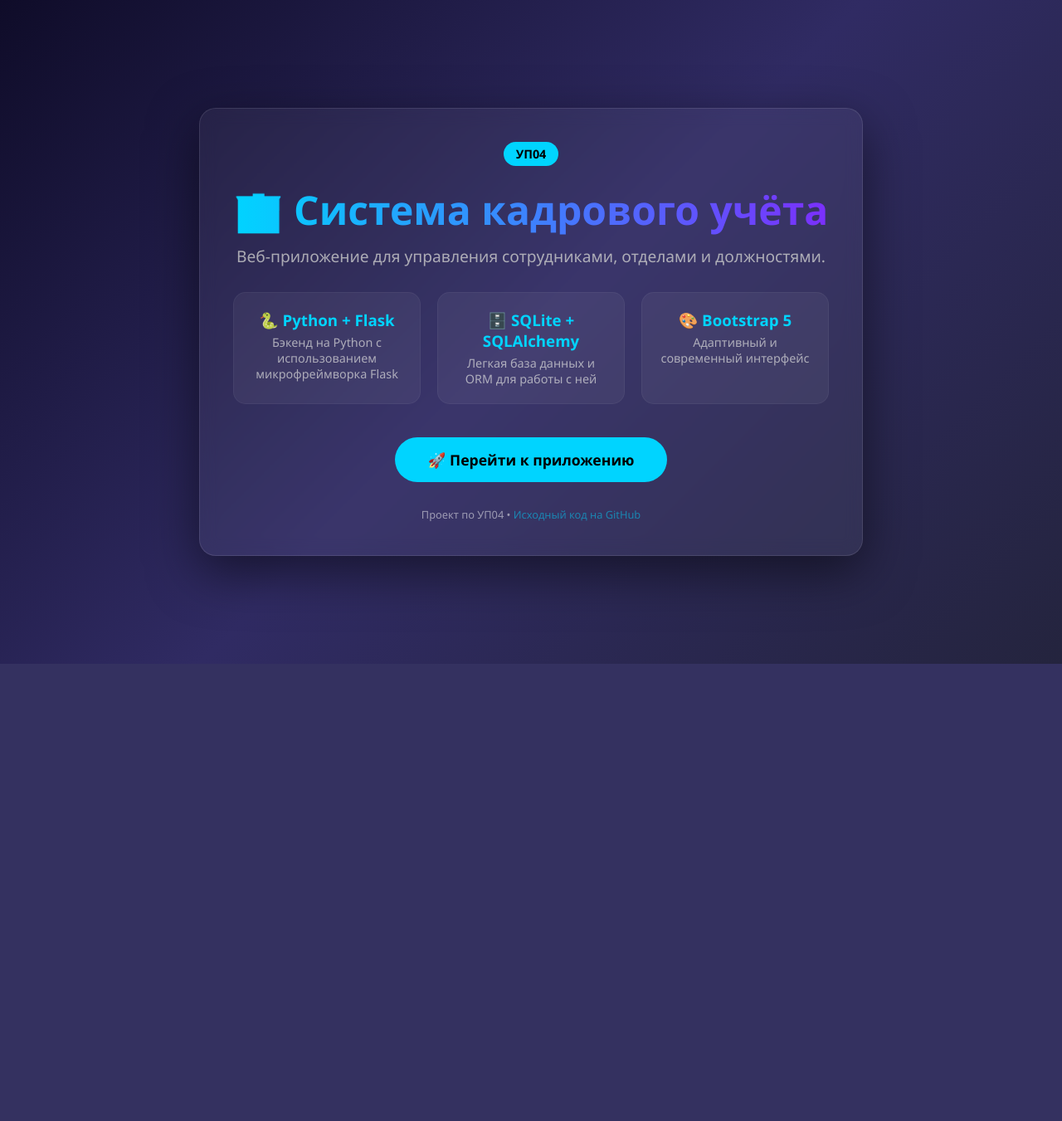
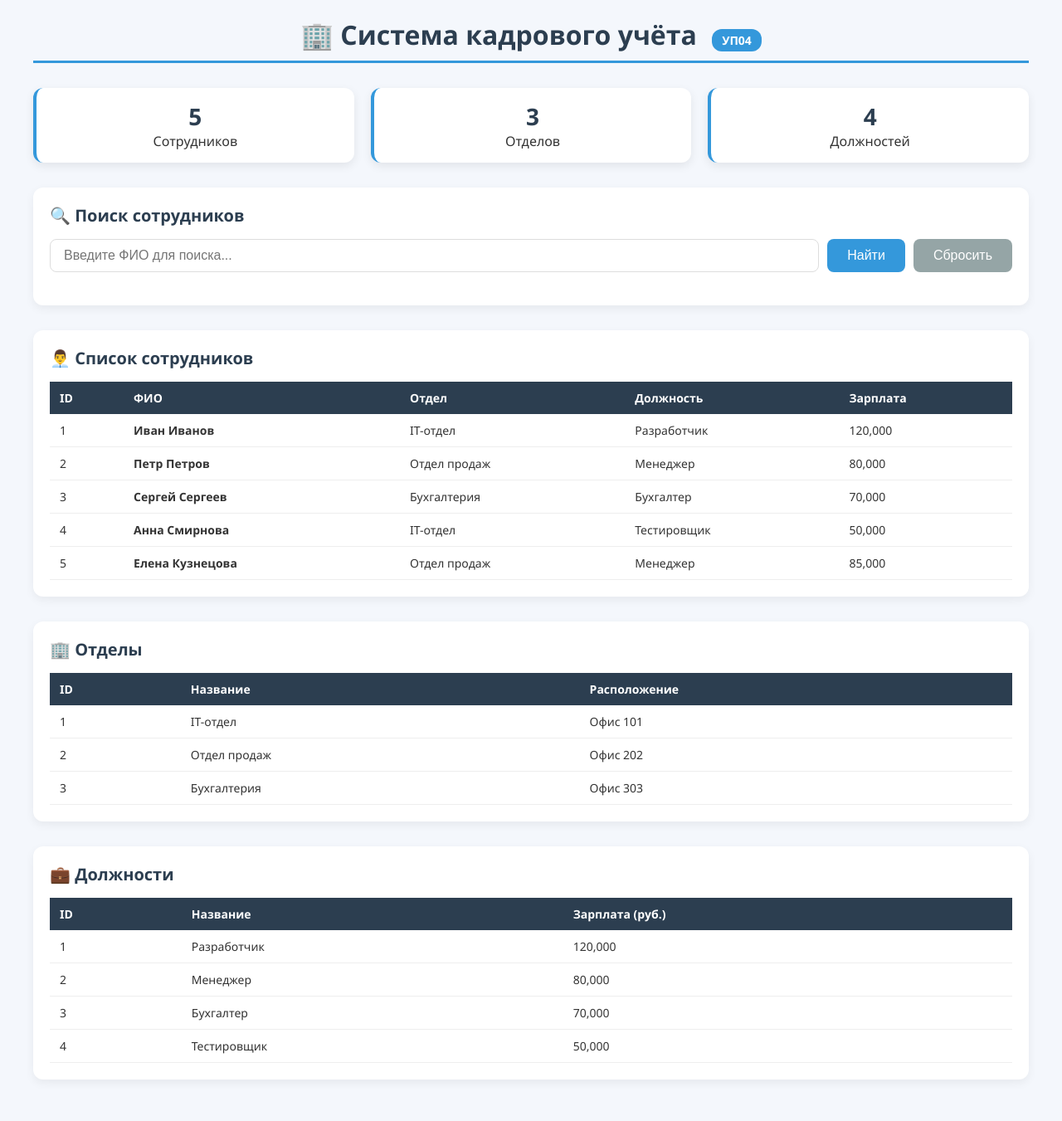
Before and after one commit to kps010208-lab/-, a Flask app: page / in a window 1280 px wide. Shown: the whole page at 83% size. Before the commit the page ends 800 px from the top, so only its background shows below. Run offline with Flask 3, Linux system fonts and the light colour scheme; data comes from the database, SQL or seed files in the repository.

Commit message:
Update index.html

```diff
--- a/templates/index.html
+++ b/templates/index.html
@@ -3,179 +3,286 @@
 <head>
   <meta charset="UTF-8">
   <meta name="viewport" content="width=device-width, initial-scale=1.0">
-    <title>Система кадрового учёта</title>
+  <title>Кадровый учёт</title>
   <style>
-        /* --- Общие стили --- */
-        * {
-            margin: 0;
-            padding: 0;
-            box-sizing: border-box;
+
+    * { margin: 0; padding: 0; box-sizing: border-box; }
+    body {
+      font-family: 'Segoe UI', Tahoma, Geneva, Verdana, sans-serif;
+      background: #f4f7fc;
+      padding: 20px;
+      color: #333;
+    }
+    .container {
+      max-width: 1200px;
+      margin: 0 auto;
+    }
+    h1 {
+      text-align: center;
+      margin-bottom: 30px;
+      color: #2c3e50;
+      border-bottom: 3px solid #3498db;
+      padding-bottom: 10px;
+    }
+    .badge {
+      background: #3498db;
+      color: #fff;
+      padding: 4px 12px;
+      border-radius: 12px;
+      font-size: 14px;
+      margin-left: 10px;
+    }
+    .stats {
+      display: flex;
+      gap: 20px;
+      justify-content: center;
+      flex-wrap: wrap;
+      margin-bottom: 30px;
+    }
+    .stat-card {
+      background: #fff;
+      padding: 15px 30px;
+      border-radius: 12px;
+      box-shadow: 0 4px 12px rgba(0,0,0,0.08);
+      flex: 1 1 150px;
+      text-align: center;
+      border-left: 4px solid #3498db;
+    }
+    .stat-card span {
+      font-size: 28px;
+      font-weight: bold;
+      color: #2c3e50;
     }
 
-        body {
-            font-family: 'Segoe UI', Tahoma, Geneva, Verdana, sans-serif;
-            background: linear-gradient(135deg, #0f0c29, #302b63, #24243e);
-            min-height: 100vh;
-            display: flex;
-            justify-content: center;
-            align-items: center;
+
+    .section {
+      background: #fff;
       padding: 20px;
+      border-radius: 12px;
+      box-shadow: 0 4px 12px rgba(0,0,0,0.06);
+      margin-bottom: 30px;
+    }
+    .section h2 {
+      margin-bottom: 15px;
+      color: #2c3e50;
+      font-size: 20px;
+    }
+    table {
+      width: 100%;
+      border-collapse: collapse;
+      font-size: 14px;
+    }
+    th {
+      background: #2c3e50;
       color: #fff;
+      padding: 10px 12px;
+      text-align: left;
+    }
+    td {
+      padding: 10px 12px;
+      border-bottom: 1px solid #eee;
+    }
+    tr:hover td {
+      background: #f8f9fa;
     }
 
-        .container {
-            max-width: 800px;
-            padding: 40px;
-            text-align: center;
-            background: rgba(255, 255, 255, 0.05);
-            border-radius: 20px;
-            backdrop-filter: blur(10px);
-            border: 1px solid rgba(255, 255, 255, 0.1);
-            box-shadow: 0 20px 60px rgba(0, 0, 0, 0.5);
+    .search-box {
+      display: flex;
+      gap: 10px;
+      margin-bottom: 20px;
+      flex-wrap: wrap;
+    }
+    .search-box input {
+      flex: 1;
+      padding: 10px 16px;
+      border: 1px solid #ddd;
+      border-radius: 8px;
+      font-size: 16px;
+      min-width: 200px;
+    }
+    .search-box button {
+      padding: 10px 24px;
+      background: #3498db;
+      color: #fff;
+      border: none;
+      border-radius: 8px;
+      cursor: pointer;
+      font-size: 16px;
+      transition: background 0.2s;
+    }
+    .search-box button:hover {
+      background: #2980b9;
+    }
+    .no-results {
+      color: #888;
+      font-style: italic;
+      padding: 10px 0;
     }
 
-        /* --- Заголовки и текст --- */
-        h1 {
-            font-size: 3em;
-            margin-bottom: 10px;
-            background: linear-gradient(90deg, #00d4ff, #7b2ffc);
-            -webkit-background-clip: text;
-            -webkit-text-fill-color: transparent;
-        }
 
-        .badge {
-            display: inline-block;
-            background: #00d4ff;
-            color: #000;
-            padding: 5px 15px;
-            border-radius: 20px;
-            font-weight: bold;
-            margin-bottom: 20px;
-            font-size: 0.9em;
-        }
-
-        .subtitle {
-            font-size: 1.2em;
-            opacity: 0.8;
-            margin-bottom: 30px;
-            -webkit-text-fill-color: #ccc;
-        }
-
-        /* --- Карточки технологий --- */
-        .features {
-            display: grid;
-            grid-template-columns: repeat(3, 1fr);
-            gap: 20px;
-            margin: 30px 0;
-        }
-
-        .feature {
-            background: rgba(255, 255, 255, 0.05);
-            padding: 20px;
-            border-radius: 15px;
-            border: 1px solid rgba(255, 255, 255, 0.05);
-            transition: transform 0.3s ease;
-        }
-
-        .feature:hover {
-            transform: translateY(-5px);
-            border-color: #00d4ff;
-        }
-
-        .feature h3 {
-            color: #00d4ff;
-            margin-bottom: 5px;
-            -webkit-text-fill-color: #00d4ff;
-        }
-
-        .feature p {
-            font-size: 0.9em;
-            opacity: 0.7;
-            -webkit-text-fill-color: #ddd;
-        }
-
-        /* --- Кнопка перехода --- */
-        .btn {
-            display: inline-block;
-            background: #00d4ff;
-            color: #000;
-            padding: 15px 40px;
-            border-radius: 30px;
-            text-decoration: none;
-            font-weight: bold;
-            font-size: 1.1em;
-            transition: transform 0.3s, box-shadow 0.3s;
-            margin-top: 10px;
-        }
-
-        .btn:hover {
-            transform: scale(1.05);
-            box-shadow: 0 0 30px rgba(0, 212, 255, 0.4);
-        }
-
-        /* --- Ссылка на GitHub --- */
-        .footer {
-            margin-top: 30px;
-            opacity: 0.5;
-            font-size: 0.8em;
-        }
-
-        .footer a {
-            color: #00d4ff;
-            text-decoration: none;
-        }
-
-        .footer a:hover {
-            text-decoration: underline;
-        }
-
-        /* --- Адаптивность для телефонов --- */
-        @media (max-width: 600px) {
-            .features {
-                grid-template-columns: 1fr;
-            }
-            h1 {
-                font-size: 2em;
-            }
-            .container {
-                padding: 30px 20px;
-            }
-            .btn {
-                padding: 12px 30px;
-                font-size: 1em;
-            }
+    @media (max-width: 700px) {
+      .stats { flex-direction: column; align-items: stretch; }
+      table { font-size: 12px; }
+      th, td { padding: 6px 8px; }
     }
   </style>
 </head>
 <body>
 <div class="container">
-        <span class="badge">УП04</span>
-        <h1>🏢 Система кадрового учёта</h1>
-        <p class="subtitle">Веб-приложение для управления сотрудниками, отделами и должностями.</p>
 
-        <div class="features">
-            <div class="feature">
-                <h3>🐍 Python + Flask</h3>
-                <p>Бэкенд на Python с использованием микрофреймворка Flask</p>
+  <h1>🏢 Система кадрового учёта <span class="badge">УП04</span></h1>
+
+
+  <div class="stats" id="stats"></div>
+
+
+  <div class="section">
+    <h2>🔍 Поиск сотрудников</h2>
+    <div class="search-box">
+      <input type="text" id="searchInput" placeholder="Введите ФИО для поиска..." oninput="searchEmployees()">
+      <button onclick="searchEmployees()">Найти</button>
+      <button onclick="clearSearch()" style="background:#95a5a6;">Сбросить</button>
     </div>
-            <div class="feature">
-                <h3>🗄️ SQLite + SQLAlchemy</h3>
-                <p>Легкая база данных и ORM для работы с ней</p>
+    <div id="searchResults"></div>
   </div>
-            <div class="feature">
-                <h3>🎨 Bootstrap 5</h3>
-                <p>Адаптивный и современный интерфейс</p>
+
+
+  <div class="section">
+    <h2>👨‍💼 Список сотрудников</h2>
+    <div style="overflow-x: auto;">
+      <table>
+        <thead><tr><th>ID</th><th>ФИО</th><th>Отдел</th><th>Должность</th><th>Зарплата</th></tr></thead>
+        <tbody id="employeesBody"></tbody>
+      </table>
     </div>
   </div>
 
-        <!-- ⚠️ ВАЖНО: Замените ссылку на вашу реальную ссылку на Render -->
-        <a href="https://ваш-сервис.onrender.com" class="btn" target="_blank">
-            🚀 Перейти к приложению
-        </a>
-
-        <div class="footer">
-            Проект по УП04 • <a href="https://github.com/kps010208-lab/-" target="_blank">Исходный код на GitHub</a>
+  <!-- Таблица отделов -->
+  <div class="section">
+    <h2>🏢 Отделы</h2>
+    <div style="overflow-x: auto;">
+      <table>
+        <thead><tr><th>ID</th><th>Название</th><th>Расположение</th></tr></thead>
+        <tbody id="departmentsBody"></tbody>
+      </table>
     </div>
   </div>
+
+  <!-- Таблица должностей -->
+  <div class="section">
+    <h2>💼 Должности</h2>
+    <div style="overflow-x: auto;">
+      <table>
+        <thead><tr><th>ID</th><th>Название</th><th>Зарплата (руб.)</th></tr></thead>
+        <tbody id="positionsBody"></tbody>
+      </table>
+    </div>
+  </div>
+
+</div>
+
+<script>
+
+  const employees = [
+    { id: 1, full_name: 'Иван Иванов', dept_name: 'IT-отдел', pos_title: 'Разработчик', salary: 120000 },
+    { id: 2, full_name: 'Петр Петров', dept_name: 'Отдел продаж', pos_title: 'Менеджер', salary: 80000 },
+    { id: 3, full_name: 'Сергей Сергеев', dept_name: 'Бухгалтерия', pos_title: 'Бухгалтер', salary: 70000 },
+    { id: 4, full_name: 'Анна Смирнова', dept_name: 'IT-отдел', pos_title: 'Тестировщик', salary: 50000 },
+    { id: 5, full_name: 'Елена Кузнецова', dept_name: 'Отдел продаж', pos_title: 'Менеджер', salary: 85000 },
+  ];
+
+  const departments = [
+    { id: 1, name: 'IT-отдел', location: 'Офис 101' },
+    { id: 2, name: 'Отдел продаж', location: 'Офис 202' },
+    { id: 3, name: 'Бухгалтерия', location: 'Офис 303' },
+  ];
+
+  const positions = [
+    { id: 1, title: 'Разработчик', salary: 120000 },
+    { id: 2, title: 'Менеджер', salary: 80000 },
+    { id: 3, title: 'Бухгалтер', salary: 70000 },
+    { id: 4, title: 'Тестировщик', salary: 50000 },
+  ];
+
+
+  function renderAll() {
+    renderEmployees(employees);
+    renderDepartments(departments);
+    renderPositions(positions);
+    renderStats();
+  }
+
+  function renderEmployees(data) {
+    const tbody = document.getElementById('employeesBody');
+    if (data.length === 0) {
+      tbody.innerHTML = `<tr><td colspan="5" style="text-align:center; color:#888;">Сотрудники не найдены</td></tr>`;
+      return;
+    }
+    tbody.innerHTML = data.map(emp => `
+      <tr>
+        <td>${emp.id}</td>
+        <td><strong>${emp.full_name}</strong></td>
+        <td>${emp.dept_name}</td>
+        <td>${emp.pos_title}</td>
+        <td>${emp.salary.toLocaleString()}</td>
+      </tr>
+    `).join('');
+  }
+
+  function renderDepartments(data) {
+    const tbody = document.getElementById('departmentsBody');
+    tbody.innerHTML = data.map(d => `
+      <tr><td>${d.id}</td><td>${d.name}</td><td>${d.location}</td></tr>
+    `).join('');
+  }
+
+  function renderPositions(data) {
+    const tbody = document.getElementById('positionsBody');
+    tbody.innerHTML = data.map(p => `
+      <tr><td>${p.id}</td><td>${p.title}</td><td>${p.salary.toLocaleString()}</td></tr>
+    `).join('');
+  }
+
+  function renderStats() {
+    document.getElementById('stats').innerHTML = `
+      <div class="stat-card"><span>${employees.length}</span><br>Сотрудников</div>
+      <div class="stat-card"><span>${departments.length}</span><br>Отделов</div>
+      <div class="stat-card"><span>${positions.length}</span><br>Должностей</div>
+    `;
+  }
+
+
+  function searchEmployees() {
+    const query = document.getElementById('searchInput').value.toLowerCase().trim();
+    const resultsDiv = document.getElementById('searchResults');
+
+    if (query === '') {
+      resultsDiv.innerHTML = '';
+      renderEmployees(employees);
+      return;
+    }
+
+    const found = employees.filter(emp =>
+      emp.full_name.toLowerCase().includes(query)
+    );
+
+    if (found.length === 0) {
+      resultsDiv.innerHTML = `<div class="no-results">❌ По запросу «${query}» ничего не найдено</div>`;
+      renderEmployees([]);
+    } else {
+      resultsDiv.innerHTML = `<div style="margin-bottom:10px;color:#2c3e50;">✅ Найдено: ${found.length} совпадений</div>`;
+      renderEmployees(found);
+    }
+  }
+
+  function clearSearch() {
+    document.getElementById('searchInput').value = '';
+    document.getElementById('searchResults').innerHTML = '';
+    renderEmployees(employees);
+  }
+
+  renderAll();
+</script>
+
 </body>
 </html>
```
Lines whose indentation alone changed are shown as unchanged.
